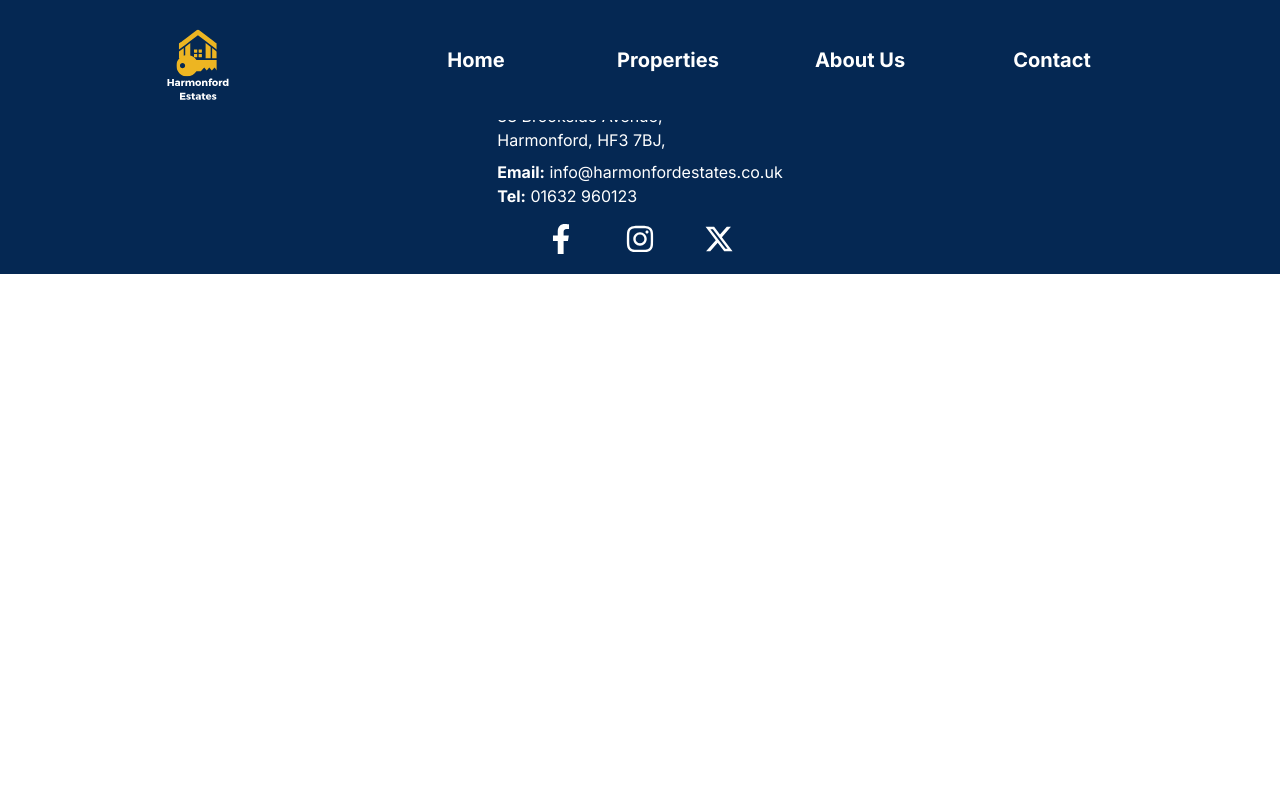
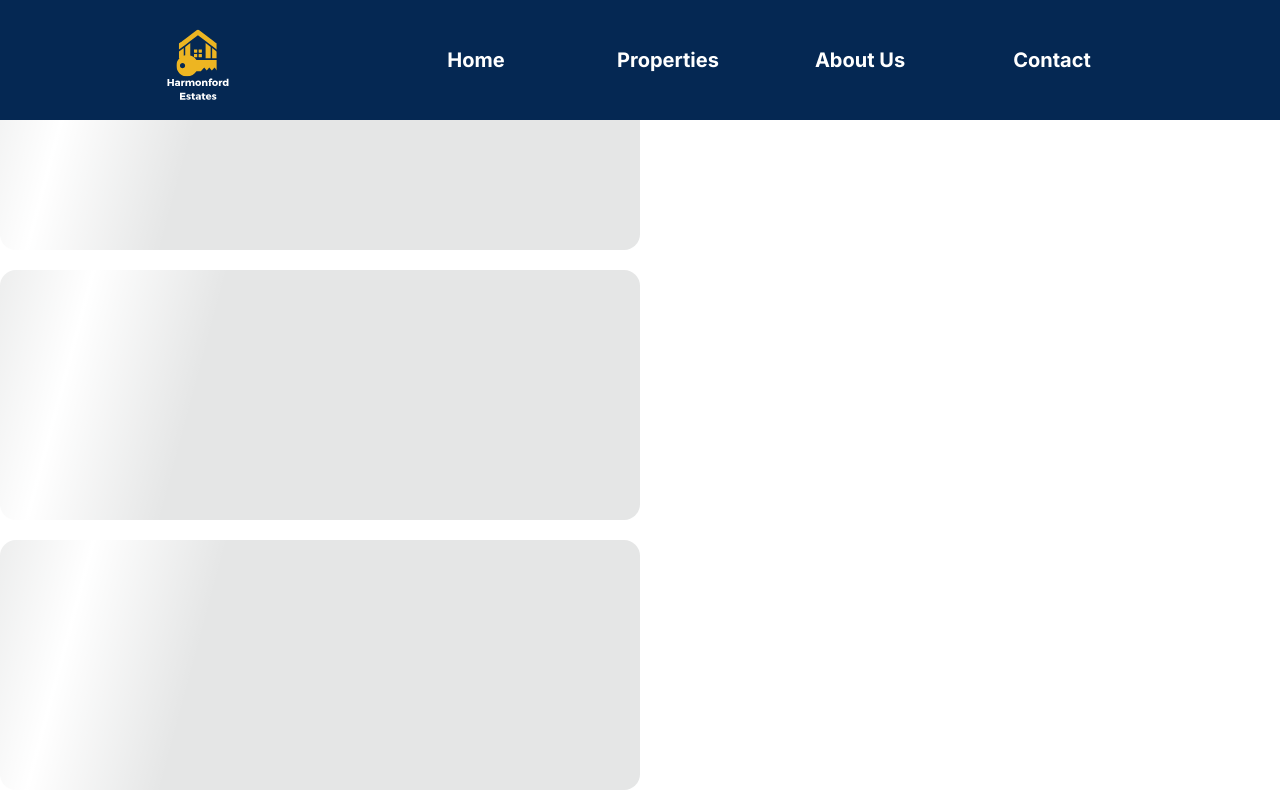
Before and after one commit to SamStrike98/harmonford_estates, a Next.js app in the folder frontend/: page /about in a window 1280 px wide. Shown: the top 800 px of the page. Built offline with nearby package versions, Linux system fonts and the light colour scheme.

Commit message:
Added skeletons to loading screens.

```diff
--- a/frontend/app/about/page.js
+++ b/frontend/app/about/page.js
@@ -1,8 +1,9 @@
 import React from 'react'
+import Loading from '@/components/Loading'
 
 const page = () => {
   return (
-    <div>About Us</div>
+    <Loading />
   )
 }
 
--- /dev/null
+++ b/frontend/components/Loading.jsx
@@ -0,0 +1,18 @@
+import React from 'react'
+
+const arr = [0, 1, 2, 3, 4, 5, 6, 7, 8, 9]
+
+const Loading = () => {
+  return (
+    <div className='flex flex-col gap-5 w-[50%]'>
+        {arr.map(item => (
+            <div key={item} className="flex flex-row gap-4 w-full h-[250px]">
+                <div className="skeleton h-full w-full"></div>
+            </div>
+        ))}
+
+    </div>
+  )
+}
+
+export default Loading
--- a/frontend/components/PropertiesList.jsx
+++ b/frontend/components/PropertiesList.jsx
@@ -7,6 +7,7 @@ import PaginatedItems from "./PaginatedItems"
 import PropertyCard from "./PropertyCard"
 
 import { FaBed, FaBath, FaMoneyBillAlt, FaSort } from "react-icons/fa";
+import Loading from "./Loading"
 
 const PropertiesList = ({}) => {
     const backendApi = process.env.NEXT_PUBLIC_BACKEND_API || 'https://127.0.0'
@@ -37,7 +38,11 @@ const PropertiesList = ({}) => {
 
   return (
     <div className="pt-[120px] min-h-[100vh] max-w-[1200px] mx-auto">
-        {isLoading && <div className='flex flex-col items-center gap-4 text-[#052853]'><span className="loading loading-spinner loading-lg"></span>Loading, I am using free hosting, so load times may be slow...</div>}
+        {isLoading && <div className='flex flex-col items-center gap-4 text-[#052853]'>
+                            <span className="loading loading-spinner loading-lg"></span>
+                            <p>Loading, I am using free hosting, so load times may be slow...</p>
+                            <Loading />
+                        </div>}
         {error && <div>{error}</div>}
         {data &&
 
--- a/frontend/tailwind.config.js
+++ b/frontend/tailwind.config.js
@@ -15,4 +15,8 @@ module.exports = {
     },
   },
   plugins: [require('daisyui'),],
+
+    daisyui: {
+    themes: ["light"],
+  },
 };
```
